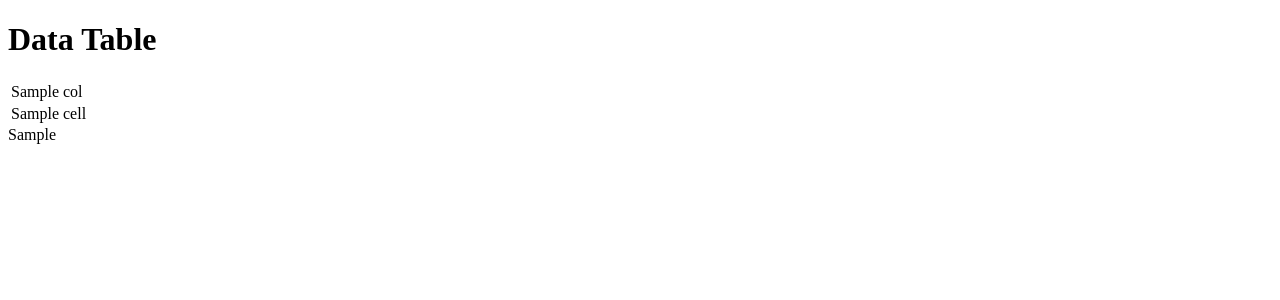
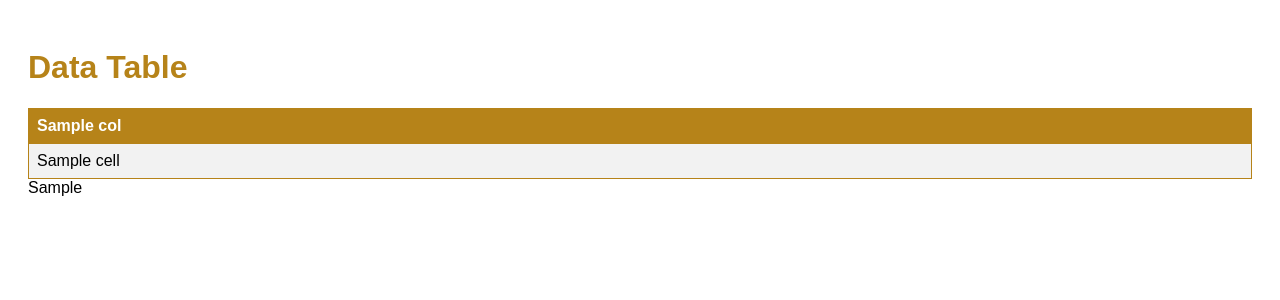
Before and after one commit to kismat91/project-onboarding-forms, a Django app: template pdfapp/templates/pdfapp/list_forms.html in a window 1280 px wide. Shown: the top 300 px of the page. Run offline with Django 5.2, Linux system fonts and the light colour scheme; the template is opened without the code that fills it: most values are stand-ins (such as "Sample title", 1, 10 or a date in 2020).

Commit message:
Updated css for list_forms.html

```diff
--- a/pdfapp/templates/pdfapp/list_forms.html
+++ b/pdfapp/templates/pdfapp/list_forms.html
@@ -4,27 +4,51 @@
     <meta charset="UTF-8">
     <meta name="viewport" content="width=device-width, initial-scale=1.0">
     <title>Table with Download Buttons</title>
+    <style>
+        body {
+            font-family: Arial, sans-serif; /* Sets the font for the page */
+            padding: 20px; /* Adds spacing around the content */
+        }
+        h1 {
+            color: #b68319; /* Dark grey color for the heading */
+        }
+        table {
+            width: 100%; /* Full width */
+            border-collapse: collapse; /* Ensures borders between cells are merged */
+        }
+        th, td {
+            border: 1px solid #b68319; /* Teal colored border */
+            padding: 8px; /* Spacing inside cells */
+            text-align: left; /* Aligns text to the left */
+        }
+        th {
+            background-color: #b68319; /* Teal background for headers */
+            color: white; /* White text for headers */
+        }
+        tr:nth-child(even) {
+            background-color: #f2f2f2; /* Light grey background for even rows */
+        }
+        tr:hover {
+            background-color: #ddd; /* Lighter grey background on hover */
+        }
+    </style>
 </head>
 <body>
     <h1>Data Table</h1>
     <table>
         <tr>
           {% for col in html_table.columns %}
-            <td>
-              {{col}}
-            </td>
+            <th>{{ col }}</th> <!-- Changed td to th for header cells -->
           {% endfor %}
         </tr>
-          {% for index, row in html_table.iterrows %}
+        {% for index, row in html_table.iterrows %}
             <tr>
               {% for cell in row %}
-                <td>
-                  {{cell}}
-                </td>
+                <td>{{ cell }}</td>
               {% endfor %}
             </tr>
-          {% endfor %}
-      </table>
+        {% endfor %}
+    </table>
     {{ html_table|safe }}
 </body>
 </html>
```
